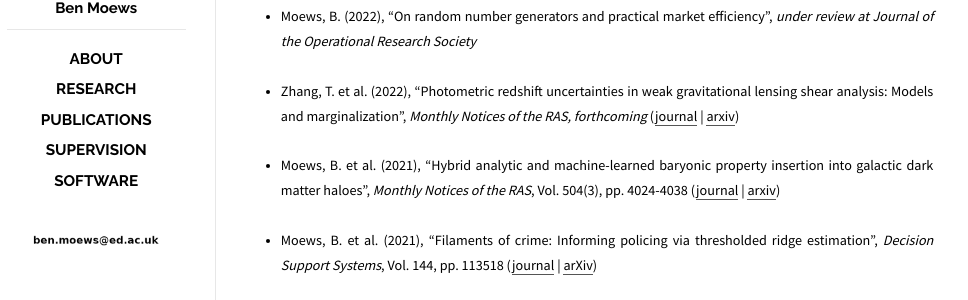
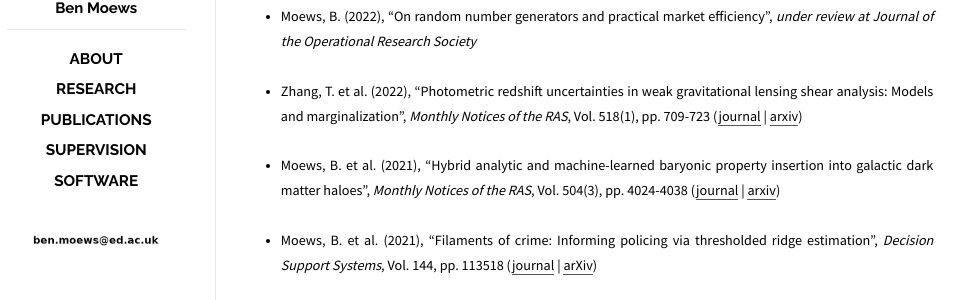
Before and after one commit to moews/moews.github.io, a Jekyll site: the page built from _posts/2017-03-25-publications.md, in a window 1280 px wide. Shown: the part 191-491 px from the top of the page, without its empty margins (143-1111 px from the left). Built offline with Jekyll 4.4.1, drawn with Linux system fonts in a browser that asks for light colours.

Commit message:
Update 2017-03-25-publications.md

```diff
--- a/_posts/2017-03-25-publications.md
+++ b/_posts/2017-03-25-publications.md
@@ -18,7 +18,7 @@
 
 * <small>Moews, B. (2022), "On random number generators and practical market efficiency", _under review at Journal of the Operational Research Society_</small>
 
-* <small>Zhang, T. et al. (2022), "Photometric redshift uncertainties in weak gravitational lensing shear analysis: Models and marginalization", _Monthly Notices of the RAS, forthcoming_ ([journal](https://doi.org/10.1093/mnras/stac3090) | [arxiv](https://arxiv.org/abs/2206.10169))</small>
+* <small>Zhang, T. et al. (2022), "Photometric redshift uncertainties in weak gravitational lensing shear analysis: Models and marginalization", _Monthly Notices of the RAS_, Vol. 518(1), pp. 709-723 ([journal](https://doi.org/10.1093/mnras/stac3090) | [arxiv](https://arxiv.org/abs/2206.10169))</small>
 
 * <small>Moews, B. et al. (2021), "Hybrid analytic and machine-learned baryonic property insertion into galactic dark matter haloes", _Monthly Notices of the RAS_, Vol. 504(3), pp. 4024-4038 ([journal](https://doi.org/10.1093/mnras/stab1120) | [arxiv](https://arxiv.org/abs/2012.05820))</small>
 
```
